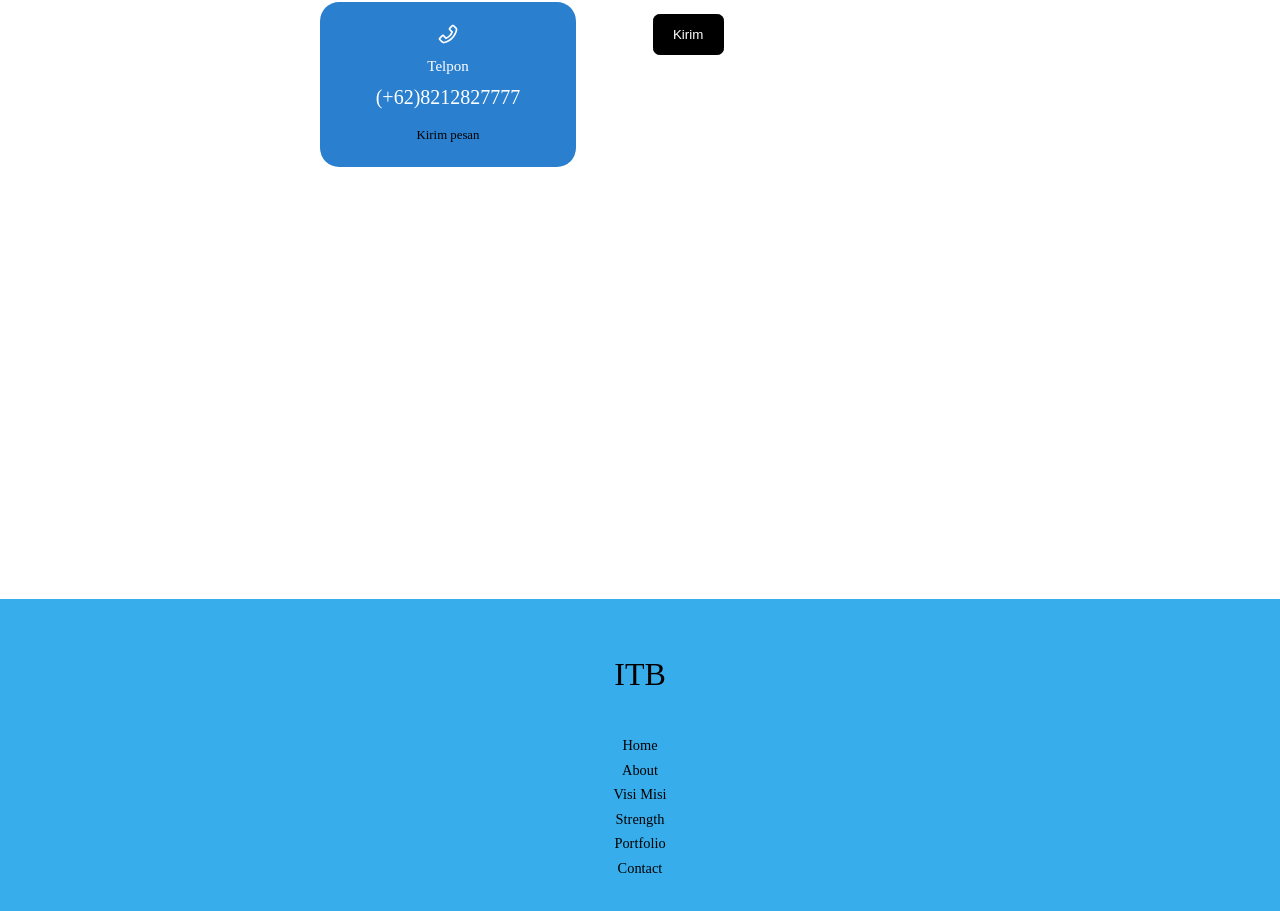
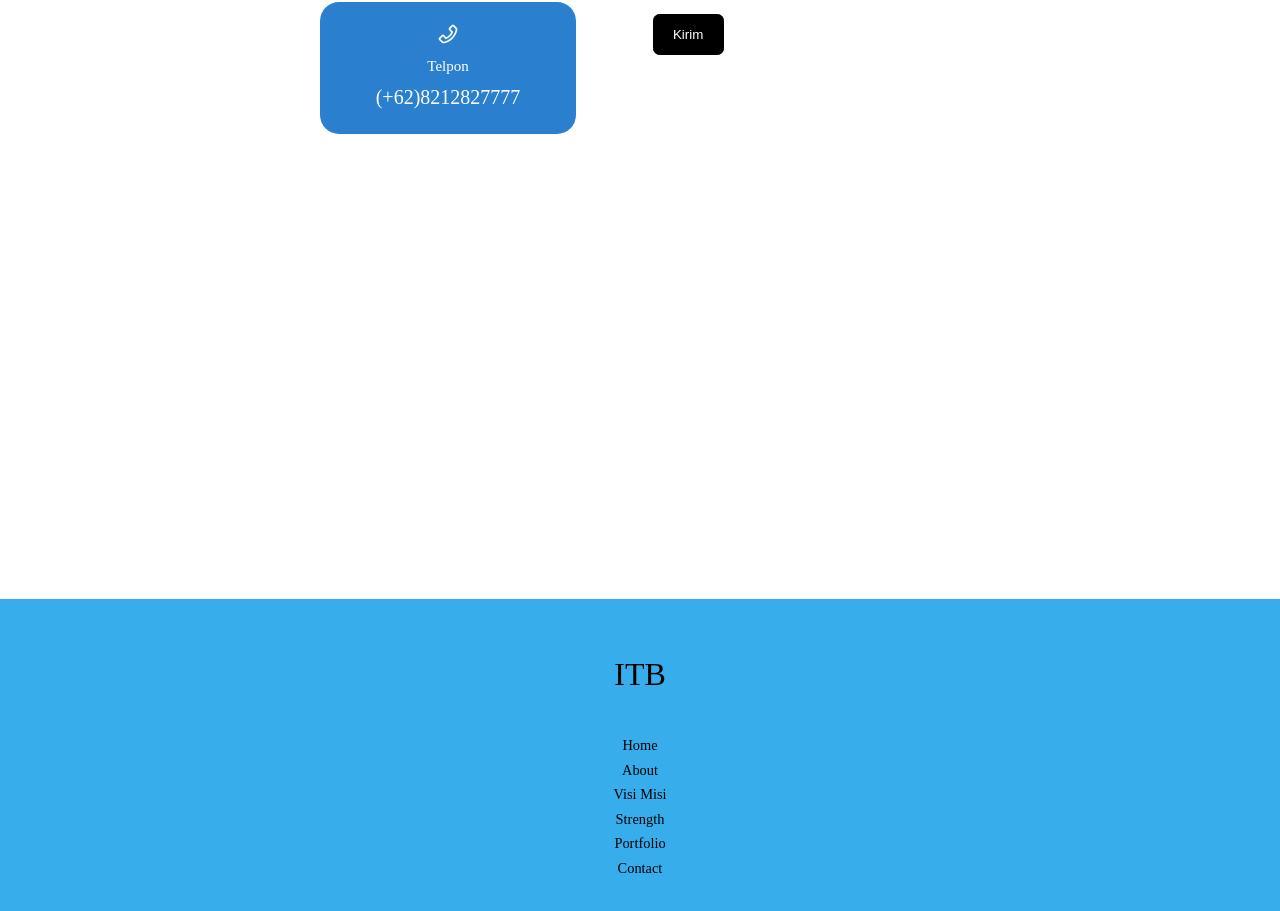
Before and after one commit to ardeliaraminta/port-compro, a React (Create React App) app in the folder web/: page / in a window 1280 px wide. Shown: the part 7737-8648 px from the top of the page. Built offline with nearby package versions, Linux system fonts and the light colour scheme; a web font is replaced by a local one.

Commit message:
Update Contact.jsx

```diff
--- a/web/src/components/contact/Contact.jsx
+++ b/web/src/components/contact/Contact.jsx
@@ -39,7 +39,6 @@ const Contact = () => {
            <AiOutlinePhone  className='contact__option-icon'/>
             <h6> Telpon </h6>
             <h5>(+62)8212827777</h5>
-            <a href="sms:08212827777"> Kirim pesan </a>
             </article>
         </div>
         <form ref ={form} onSubmit ={sendEmail}>
```
